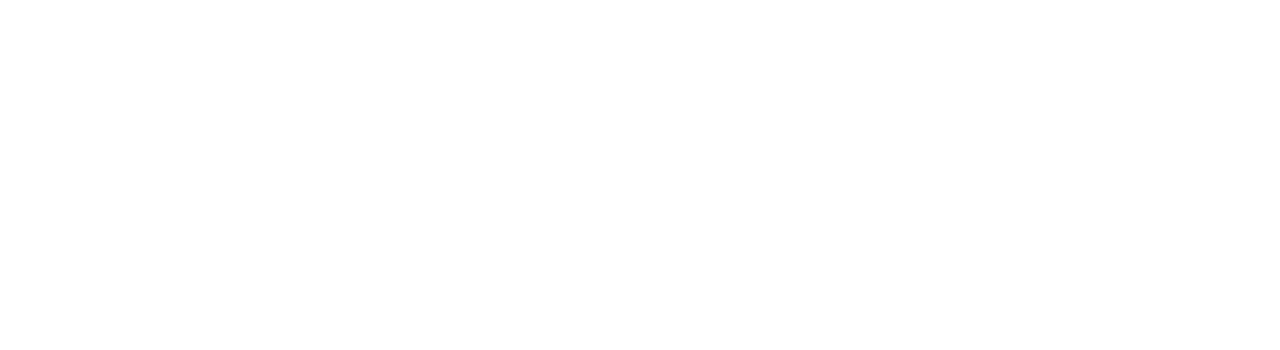
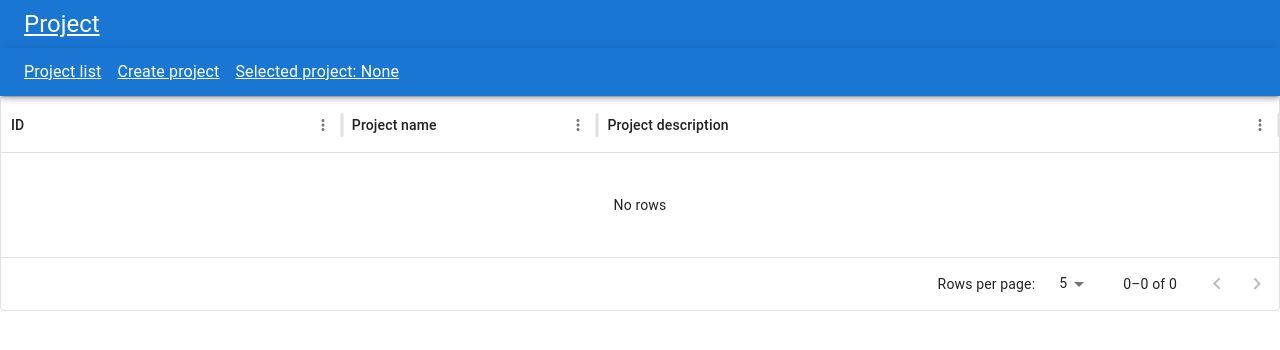
Before and after one commit to SavenkoRodion/WSEI-Web-applications-semestral-project, a React (Vite) app in the folder webapp-react/: page /project in a window 1280 px wide. Before the commit this address had no page. Shown: the top 350 px of the page. Built offline with nearby package versions, Linux system fonts and the light colour scheme.

Commit message:
Before project create

```diff
--- a/webapp-react/src/components/layout/Layout.tsx
+++ b/webapp-react/src/components/layout/Layout.tsx
@@ -16,10 +16,10 @@
         <Toolbar variant="dense">
           <Typography variant="h5">
             <Link
-              href="/projekt"
+              href="/project"
               sx={{ color: "white", textDecoration: "underline" }}
             >
-              Projekt
+              Project
             </Link>
           </Typography>
         </Toolbar>
--- a/webapp-react/src/components/layout/ProjectPageLayout.tsx
+++ b/webapp-react/src/components/layout/ProjectPageLayout.tsx
@@ -8,15 +8,15 @@
         <Toolbar variant="dense">
           <Typography>
             <Link
-              href="/projekt"
+              href="/project"
               sx={{ color: "white", textDecoration: "underline" }}
             >
-              Projekt list
+              Project list
             </Link>
           </Typography>
           <Typography>
             <Link
-              href="/projekt-create"
+              href="project/create"
               sx={{
                 color: "white",
                 textDecoration: "underline",
@@ -28,7 +28,7 @@
           </Typography>
           <Typography>
             <Link
-              href="/projekt-create"
+              href="/project/create"
               sx={{
                 color: "white",
                 textDecoration: "underline",
--- /dev/null
+++ b/webapp-react/src/components/project/ProjectCreate.tsx
@@ -0,0 +1,13 @@
+import { Box, Button, TextField } from "@mui/material";
+
+const ProjectCreate = () => {
+  return (
+    <Box>
+      <TextField />
+      <TextField />
+      <Button>Create</Button>
+    </Box>
+  );
+};
+
+export default ProjectCreate;
--- a/webapp-react/src/components/project/ProjectList.tsx
+++ b/webapp-react/src/components/project/ProjectList.tsx
@@ -1,33 +1,29 @@
 import { Box } from "@mui/material";
 import { DataGrid, GridColDef } from "@mui/x-data-grid";
+import ProjectRepository from "../../repository/ProjectRepository";
+import IRepository from "../../repository/IRepository";
+import { Project } from "../../model/Project";
 
 const ProjectList = () => {
-  const rows = [
-    { id: 1, lastName: "Snow", firstName: "Jon", age: 14 },
-    { id: 2, lastName: "Lannister", firstName: "Cersei", age: 31 },
-    { id: 3, lastName: "Lannister", firstName: "Jaime", age: 31 },
-    { id: 4, lastName: "Stark", firstName: "Arya", age: 11 },
-    { id: 5, lastName: "Targaryen", firstName: "Daenerys", age: null },
-    { id: 6, lastName: "Melisandre", firstName: null, age: 150 },
-    { id: 7, lastName: "Clifford", firstName: "Ferrara", age: 44 },
-    { id: 8, lastName: "Frances", firstName: "Rossini", age: 36 },
-    { id: 9, lastName: "Roxie", firstName: "Harvey", age: 65 },
+  const projectRepository: IRepository<Project> = new ProjectRepository();
+  const rows = projectRepository.getAll();
+
+  const columns: GridColDef<(typeof rows)[number]>[] = [
+    { field: "id", headerName: "ID", flex: 1 },
+    { field: "name", headerName: "Project name", flex: 0.75 },
+    { field: "description", headerName: "Project description", flex: 2 },
   ];
-
-  const columns: GridColDef<(typeof rows)[number]>[] = [];
   return (
     <Box>
       <DataGrid
         rows={rows}
         columns={columns}
-        initialState={{ pagination: { paginationModel: { pageSize: 5 } } }}
-        pageSizeOptions={[5]}
-        checkboxSelection
-        disableRowSelectionOnClick
+        disableColumnSelector
+        initialState={{
+          pagination: { paginationModel: { pageSize: 5 } },
+        }}
+        pageSizeOptions={[1, 2, 5]}
       ></DataGrid>
-      {/* <Box justifyContent="center" display="flex">
-        <Typography variant="h4">Project list</Typography>
-      </Box> */}
     </Box>
   );
 };
--- a/webapp-react/src/decorators/authorize.ts
+++ b/webapp-react/src/decorators/authorize.ts
@@ -1,13 +1,13 @@
-import { IUserService, UserService } from "../../service/UserService";
+import { IUserService, UserService } from "../service/UserService";
 
 export default function authorize() {
   return function (
-    target: Object,
+    target: object,
     key: string | symbol,
     descriptor: PropertyDescriptor
   ) {
     const original = descriptor.value;
-    descriptor.value = function (...args: any[]) {
+    descriptor.value = function (...args: unknown[]) {
       const userService: IUserService = new UserService();
       const loggedUser = userService.getLoggedUser();
       if (loggedUser) {
--- a/webapp-react/src/main.tsx
+++ b/webapp-react/src/main.tsx
@@ -5,6 +5,7 @@
 import Home from "./components/home/Home.tsx";
 import ProjectPageLayout from "./components/layout/ProjectPageLayout.tsx";
 import ProjectList from "./components/project/ProjectList.tsx";
+import ProjectCreate from "./components/project/ProjectCreate.tsx";
 
 ReactDOM.createRoot(document.getElementById("root")!).render(
   <React.StrictMode>
@@ -12,8 +13,9 @@
       <Routes>
         <Route element={<Layout />} path="/">
           <Route element={<Home />} index></Route>
-          <Route element={<ProjectPageLayout />} path="projekt">
+          <Route element={<ProjectPageLayout />} path="project">
             <Route element={<ProjectList />} path="" />
+            <Route element={<ProjectCreate />} path="create" />
           </Route>
         </Route>
       </Routes>
```
